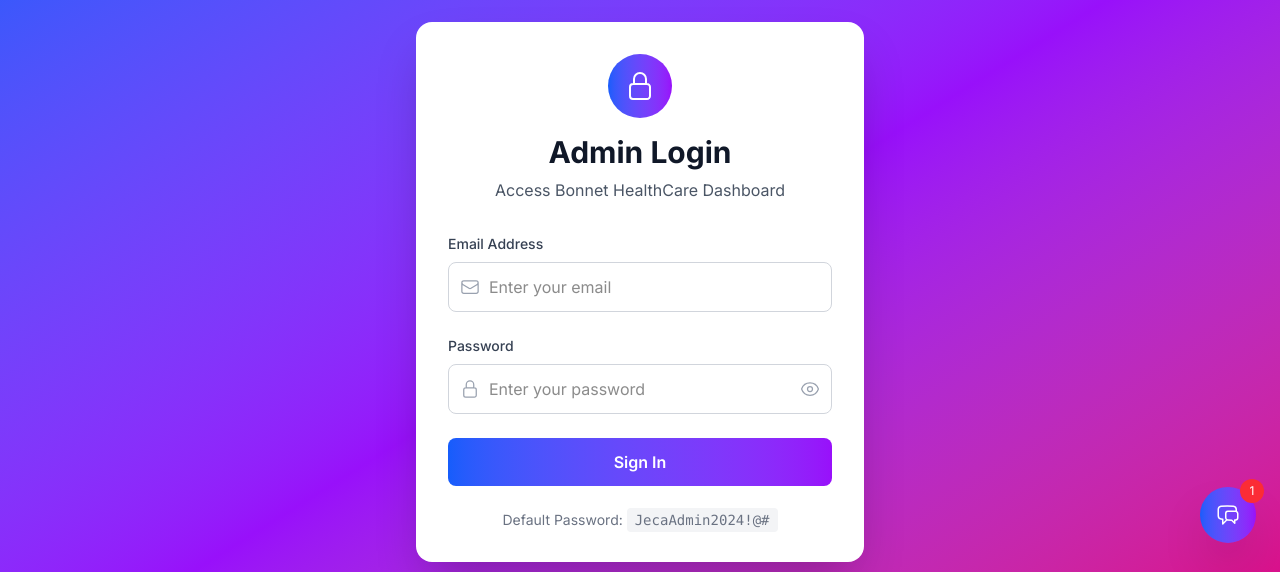
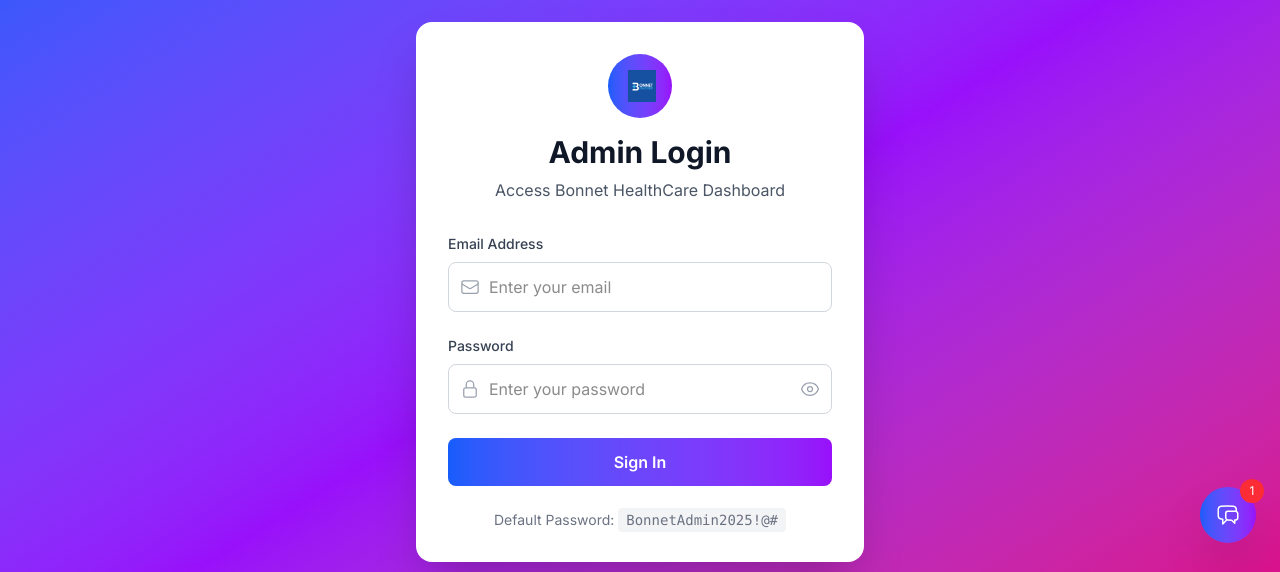
Before and after one commit to wasim86/Bonnet-HealthCare-Training-Center, a Next.js app in the folder jeca-insurance/: page /admin-login in a window 1280 px wide. Shown: the part 228-800 px from the top of the page. Built offline with nearby package versions, Linux system fonts and the light colour scheme.

Commit message:
admin-login: replace lock icon with Bonnet logo (blue.png)

```diff
--- a/jeca-insurance/src/app/admin-login/page.tsx
+++ b/jeca-insurance/src/app/admin-login/page.tsx
@@ -55,7 +55,7 @@
             transition={{ delay: 0.2, type: "spring", stiffness: 200 }}
             className="w-16 h-16 bg-gradient-to-r from-blue-600 to-purple-600 rounded-full flex items-center justify-center mx-auto mb-4"
           >
-            <LockClosedIcon className="h-8 w-8 text-white" />
+            <img src="/images/blue.png" alt="Bonnet HealthCare" className="h-8 w-8" />
           </motion.div>
           <h1 className="text-3xl font-bold text-gray-900 mb-2">Admin Login</h1>
           <p className="text-gray-600">Access Bonnet HealthCare Dashboard</p>
@@ -132,7 +132,7 @@
 
         <div className="mt-6 text-center">
           <p className="text-sm text-gray-500">
-            Default Password: <span className="font-mono bg-gray-100 px-2 py-1 rounded">JecaAdmin2024!@#</span>
+            Default Password: <span className="font-mono bg-gray-100 px-2 py-1 rounded">BonnetAdmin2025!@#</span>
           </p>
         </div>
       </motion.div>
```
